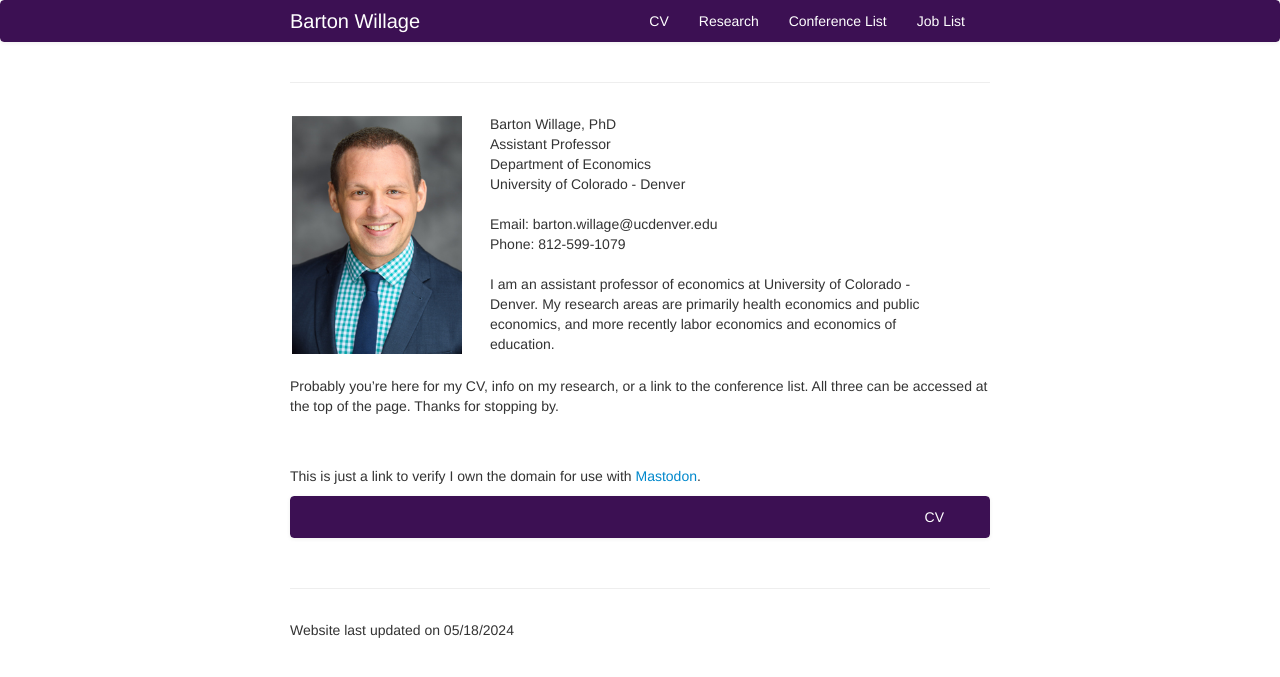
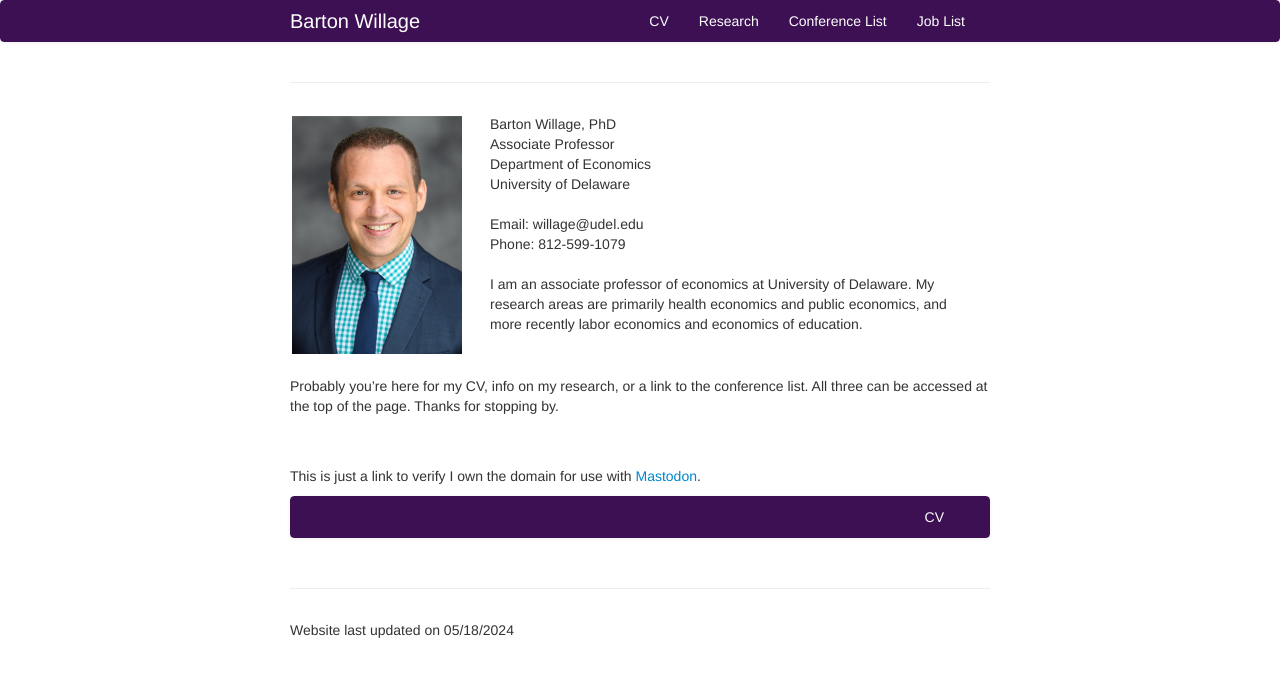
Before and after one commit to bjwillage/bjwillage.github.io, a Jekyll site: the page built from index.md, in a window 1280 px wide. Shown: the top 677 px of the page. Built offline with Jekyll 4.4.1, drawn with Linux system fonts in a browser that asks for light colours.

Commit message:
Update index.md

```diff
--- a/index.md
+++ b/index.md
@@ -1,7 +1,7 @@
 ---
 layout: frontpage
 title: Barton Willage
-description: Barton Willage is an Assistant Professor, Department of Economics, University of Colorado - Denver.
+description: Barton Willage is an Associate Professor, Department of Economics, University of Delaware.
 keywords:
 ---
 
@@ -22,16 +22,16 @@ keywords:
 
         <div class="span5">
             Barton Willage, PhD
-            <br/>Assistant Professor<br/>
+            <br/>Associate Professor<br/>
             Department of Economics<br/>
-            University of Colorado - Denver<br/><br>
+            University of Delaware <br/><br>
 
             <div id="hide_email">
-            Email: barton.willage@ucdenver.edu<br>
+            Email: willage@udel.edu<br>
             Phone: 812-599-1079<br>
 
 
-        <br>I am an assistant professor of economics at University of Colorado - Denver. My research areas are primarily health economics and public economics, and more recently labor economics and economics of education.
+        <br>I am an associate professor of economics at University of Delaware. My research areas are primarily health economics and public economics, and more recently labor economics and economics of education.
             </div>
         </div>
     </div>
```
